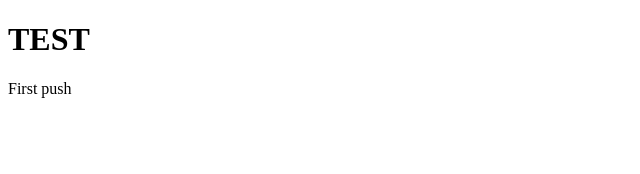
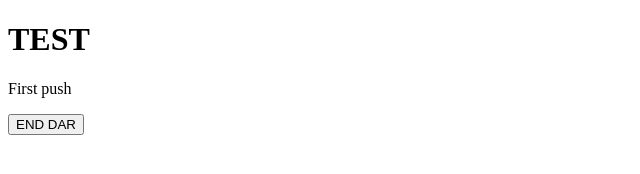
Before and after one commit to Enkhtuvshin0513/test-merge, a website: page index.html in a window 1280 px wide. Shown: the whole page, without its empty margins (0-640 px from the left). Drawn offline with Linux system fonts and the light colour scheme.

Commit message:
button nemev

```diff
--- a/index.html
+++ b/index.html
@@ -8,5 +8,6 @@
   <body>
     <h1>TEST</h1>
     <p>First push</p>
+    <button>END DAR</button>
   </body>
 </html>
```
